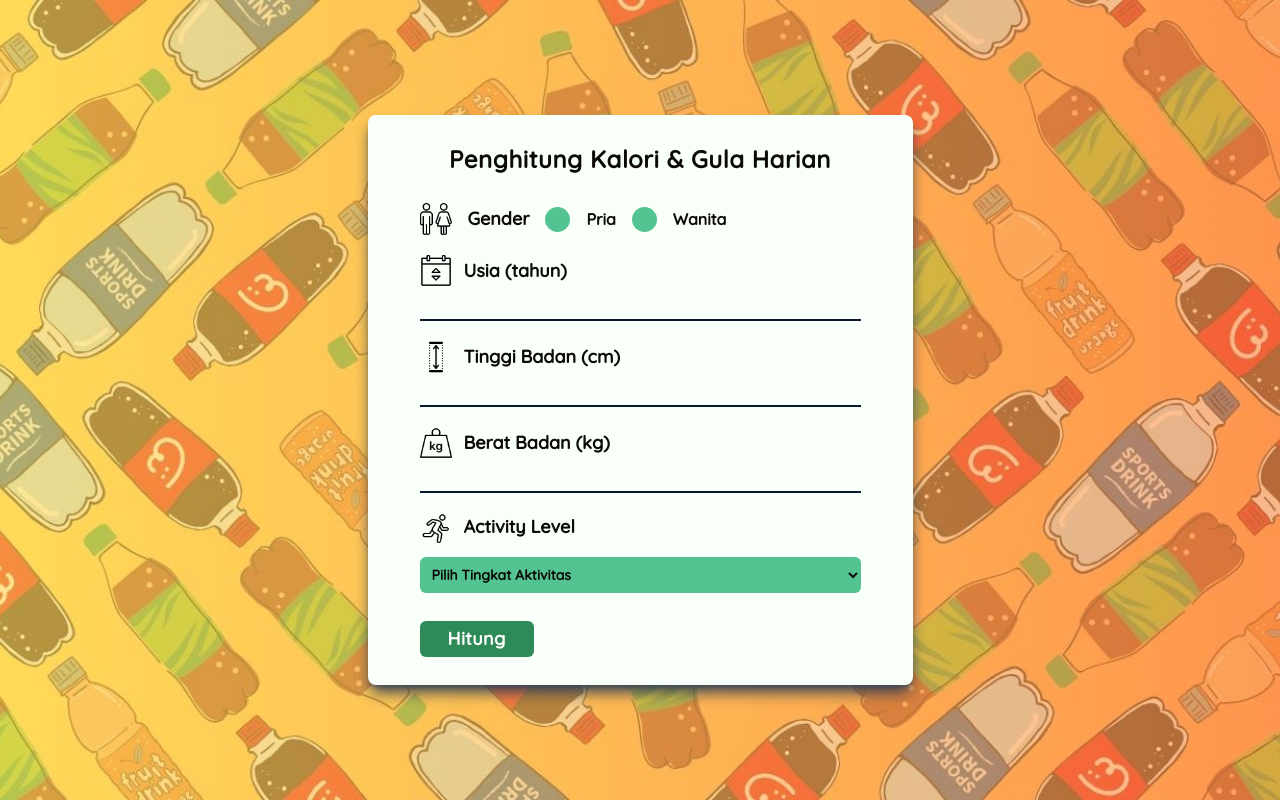
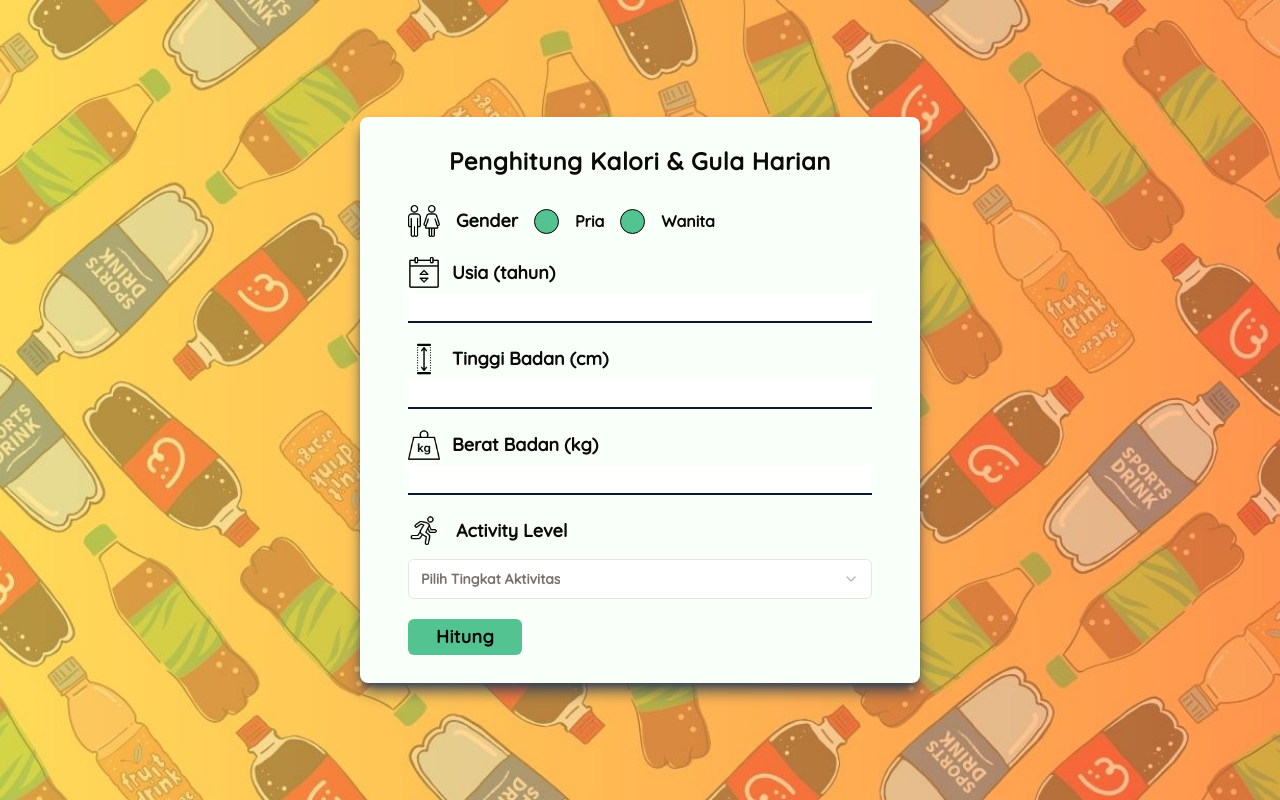
Before and after one commit to GaluhPncWirs/consumption-limit-for-packaged-beverages, a Next.js app: page / in a window 1280 px wide. Built offline with nearby package versions, Linux system fonts and the light colour scheme.

Commit message:
sedang memperbaiki uiux dan code di halaman perhitungan kalori

```diff
--- a/src/app/global.css
+++ b/src/app/global.css
@@ -15,13 +15,11 @@
   }
 
   .inputField{
-    @apply w-full border-0 border-b-2 border-[#0B192C] bg-transparent text-lg text-gray-900 placeholder-transparent focus:outline-none focus:border-b-[#54C392] transition-all mt-3
+    @apply w-full border-0 border-b-2 border-[#0B192C] text-lg text-gray-900 focus:outline-none focus:border-b-[#54C392] transition-all mt-3
   }
 
   .labelText{
-    @apply absolute top-0 left-0 text-lg transition-all
-    peer-placeholder-shown:top-6 peer-placeholder-shown:text-lg peer-placeholder-shown:cursor-text
-    peer-focus:top-0 peer-focus:text-base peer-focus:text-black peer-focus:font-bold;
+    @apply absolute top-0 left-0 text-lg transition-all peer-placeholder-shown:top-6 peer-placeholder-shown:text-lg peer-placeholder-shown:cursor-text peer-focus:top-0 peer-focus:text-base peer-focus:text-black peer-focus:font-bold;
   }
 
   #inputGender input[type="radio"] {
@@ -34,12 +32,13 @@
     background-color: #54C392;
     border-radius: 50%;
     transition: background-color 0.3s ease;
+    border: 1px solid black;
   }
 
   #inputGender input[type="radio"]::before {
     position: absolute;
     top: -7px;
-    left: -5px;
+    left: -6px;
     width: 25px;
     height: 25px;
     font-size: 25px;
@@ -58,6 +57,7 @@
 
   #inputGender input[type="radio"]:checked {
     background-color: transparent;
+    border: none;
   }
 
   #inputGender input[type="radio"]:checked::before {
--- a/src/app/page.tsx
+++ b/src/app/page.tsx
@@ -1,163 +1,233 @@
 "use client";
-import { useEffect, useRef, useState } from "react";
+import { ReactEventHandler, useEffect, useRef, useState } from "react";
 import { useHandleInput } from "./hooks/handle-input";
 import Image from "next/image";
 import ModalBox from "@/components/modalBox/modalSucces";
 import IconWarning from "@/components/warningIcon/icon";
 import ComponentInput from "@/components/input/content";
+import {
+  Select,
+  SelectContent,
+  SelectGroup,
+  SelectItem,
+  SelectLabel,
+  SelectTrigger,
+  SelectValue,
+} from "@/components/ui/select";
 
 export default function DisplayInputUser() {
-  const male = useRef<HTMLInputElement>(null);
-  const female = useRef<HTMLInputElement>(null);
-  const ages = useRef<HTMLInputElement>(null);
-  const bodyHeight = useRef<HTMLInputElement>(null);
-  const bodyWeight = useRef<HTMLInputElement>(null);
-  const activityLevel = useRef<HTMLSelectElement>(null);
+  const [selectedValueActivityLevel, setSelectedValueActivityLevel] =
+    useState<string>("");
   const [modalBox, setModalBox] = useState<boolean>(false);
   const [modalErrorBox, setModalErrorBox] = useState<boolean>(false);
   const [yourMaxSugar, setYourMaxSugar] = useState<number>(0);
-  const [tdee, setTdee] = useState<number>(0);
+  const [TDEE, setTDEE] = useState<number>(0);
   const [validate, setValidate] = useState<boolean>(false);
 
   const { mustFilled, handleValueInput, isFormFilled, setMustFilled } =
     useHandleInput({
+      gender: "",
       age: "",
       height: "",
       weight: "",
-      gender: "",
       activityLevel: "",
     });
 
-  const maxAge = mustFilled.age.length;
-  const maxHeight = mustFilled.height.length;
-  const maxWeight = mustFilled.weight.length;
+  function handleCalculateCalories(event: any) {
+    event.preventDefault();
 
-  function calculateMaxSugar() {
+    const gender = mustFilled.gender;
+    const age = Number(mustFilled.age);
+    const heightBody = Number(mustFilled.height);
+    const weightBody = Number(mustFilled.weight);
+
+    const maxLengthAge = mustFilled.age.length;
+    const maxLengthHeight = mustFilled.height.length;
+    const maxLengthWeight = mustFilled.weight.length;
+
     if (
-      maxAge > 2 ||
-      maxHeight > 3 ||
-      maxWeight > 2 ||
-      mustFilled.age >= 60 ||
-      mustFilled.age <= 10 ||
-      mustFilled.height >= 200 ||
-      mustFilled.height <= 50 ||
-      mustFilled.weight >= 80 ||
-      mustFilled.weight <= 10
+      maxLengthAge > 2 ||
+      maxLengthHeight > 3 ||
+      maxLengthWeight > 2 ||
+      age >= 60 ||
+      age <= 10 ||
+      heightBody >= 200 ||
+      heightBody <= 50 ||
+      weightBody >= 80 ||
+      weightBody <= 10
     ) {
-      setModalErrorBox(true);
+      console.log("perhitungan gagal");
     } else {
-      const age = parseInt(ages.current?.value || "0");
-      const weight = parseInt(bodyWeight.current?.value || "0");
-      const height = parseInt(bodyHeight.current?.value || "0");
-      let BMR; // Basal Metabolic Rate
+      let basalMetabolicRate: number | null = null;
 
-      // jika radio button laki-laki terpilih
-      if (male.current?.checked) {
-        // jika isi radio button berupa "male"
-        if (male.current?.value === "male") {
-          // maka rumusnya ini
-          BMR = 10 * weight + 6.25 * height - 5 * age + 5;
-        }
+      if (gender === "male") {
+        basalMetabolicRate = 10 * weightBody + 6.25 * heightBody - 5 * age + 5;
       }
-      // jika radio button perempuan terpilih
-      if (female.current?.checked) {
-        // jika isi radio button berupa "female"
-        if (female.current?.value === "female") {
-          // maka rumusnya ini
-          BMR = 10 * weight + 6.25 * height - 5 * age - 161;
-        }
+
+      if (gender === "female") {
+        basalMetabolicRate =
+          10 * weightBody + 6.25 * heightBody - 5 * age + 161;
       }
-      // variabel kosong untuk menampung nilai
-      let activityFactor;
-      // cek nilai dari tingkat aktifitas
-      switch (activityLevel.current?.value) {
-        // jika tingkat aktifitas "sedentary"
+
+      let choosenActivityLevel: number | null = null;
+
+      switch (selectedValueActivityLevel) {
         case "sedentary":
-          // maka "activityFactor = 1.2" akan mengisi nilai
-          activityFactor = 1.2;
+          choosenActivityLevel = 1.2;
           break;
         case "lightlyActive":
-          activityFactor = 1.375;
+          choosenActivityLevel = 1.375;
           break;
         case "moderatelyActive":
-          activityFactor = 1.55;
+          choosenActivityLevel = 1.55;
           break;
         case "veryActive":
-          activityFactor = 1.725;
+          choosenActivityLevel = 1.725;
           break;
         case "extraActive":
-          activityFactor = 1.9;
+          choosenActivityLevel = 1.9;
           break;
         default:
-          activityFactor = 1.2;
+          choosenActivityLevel = 1.2;
       }
 
-      // lalu variabel TDEE menyimpan jumlah kalori perhari
-      const TDEE = BMR! * activityFactor;
-      // untuk menghitung jumlah gula perhari
-      const kalori = TDEE * 0.1; // berdasarkan pedoman WHO 10%
-      const maxSugarPerGrams = kalori / 4; // hasil kalori dibagi 4 karena 1 g gula = 4 kalori
-      setYourMaxSugar(maxSugarPerGrams);
-      setTdee(TDEE);
-      // let maxCalories;
-
-      // const convertToMeters = height / 100;
-      // const heightSquares = Math.pow(convertToMeters, 2);
-      // let bodyMassIndex = Math.floor(weight / heightSquares);
-
-      // if (bodyMassIndex >= 30) {
-      //   // obesitas
-      //   maxCalories = TDEE * 0.05;
-      // } else {
-      //   // normal
-      //   maxCalories = TDEE * 0.1;
-      // }
+      const totalDailyEnergyExpenditure =
+        basalMetabolicRate! * choosenActivityLevel;
+      const resultTotalCalorie = totalDailyEnergyExpenditure * 0.1;
+      const resultTotalMaxSugar = resultTotalCalorie / 4;
+      // setTDEE(totalDailyEnergyExpenditure);
+      // setYourMaxSugar(resultTotalMaxSugar);
+      console.log(resultTotalMaxSugar);
     }
   }
 
-  useEffect(() => {
-    if (yourMaxSugar !== 0 && tdee !== 0) {
-      if (yourMaxSugar < 10 || yourMaxSugar > 50) {
-        setModalErrorBox(true);
-      } else {
-        setModalBox(true);
-        setValidate(true);
-      }
-    } else {
-      return undefined;
-    }
-  }, [yourMaxSugar, tdee]);
+  // function calculateMaxSugar() {
+  //   if (
+  //     maxAge > 2 ||
+  //     maxHeight > 3 ||
+  //     maxWeight > 2 ||
+  //     mustFilled.age >= 60 ||
+  //     mustFilled.age <= 10 ||
+  //     mustFilled.height >= 200 ||
+  //     mustFilled.height <= 50 ||
+  //     mustFilled.weight >= 80 ||
+  //     mustFilled.weight <= 10
+  //   ) {
+  //     setModalErrorBox(true);
+  //   } else {
+  //     const age = parseInt(ages.current?.value || "0");
+  //     const weight = parseInt(bodyWeight.current?.value || "0");
+  //     const height = parseInt(bodyHeight.current?.value || "0");
+  //     let BMR; // Basal Metabolic Rate
 
-  useEffect(() => {
-    if (!validate) {
-      document.cookie =
-        "formFilledSuccess=; expires=Thu, 01 Jan 1970 00:00:00 UTC; path=/";
-      localStorage.removeItem("maxSugars");
-    } else {
-      document.cookie = "formFilledSuccess=true; path=/";
-      localStorage.setItem("maxSugars", String(yourMaxSugar));
-    }
-  }, [validate, yourMaxSugar]);
+  //     // jika radio button laki-laki terpilih
+  //     if (male.current?.checked) {
+  //       // jika isi radio button berupa "male"
+  //       if (male.current?.value === "male") {
+  //         // maka rumusnya ini
+  //         BMR = 10 * weight + 6.25 * height - 5 * age + 5;
+  //       }
+  //     }
+  //     // jika radio button perempuan terpilih
+  //     if (female.current?.checked) {
+  //       // jika isi radio button berupa "female"
+  //       if (female.current?.value === "female") {
+  //         // maka rumusnya ini
+  //         BMR = 10 * weight + 6.25 * height - 5 * age - 161;
+  //       }
+  //     }
 
-  useEffect(() => {
-    if (!validate) {
-      setMustFilled({
-        age: "",
-        height: "",
-        weight: "",
-        gender: "",
-        activityLevel: "",
-      });
-    }
-  }, [validate, setMustFilled, modalErrorBox]);
+  //     // variabel kosong untuk menampung nilai
+  //     let activityFactor;
+  //     // cek nilai dari tingkat aktifitas
+  //     switch (activityLevel.current?.value) {
+  //       // jika tingkat aktifitas "sedentary"
+  //       case "sedentary":
+  //         // maka "activityFactor = 1.2" akan mengisi nilai
+  //         activityFactor = 1.2;
+  //         break;
+  //       case "lightlyActive":
+  //         activityFactor = 1.375;
+  //         break;
+  //       case "moderatelyActive":
+  //         activityFactor = 1.55;
+  //         break;
+  //       case "veryActive":
+  //         activityFactor = 1.725;
+  //         break;
+  //       case "extraActive":
+  //         activityFactor = 1.9;
+  //         break;
+  //       default:
+  //         activityFactor = 1.2;
+  //     }
+
+  //     // lalu variabel TDEE menyimpan jumlah kalori perhari
+  //     const TDEE = BMR! * activityFactor;
+  //     // untuk menghitung jumlah gula perhari
+  //     const kalori = TDEE * 0.1; // berdasarkan pedoman WHO 10%
+  //     const maxSugarPerGrams = kalori / 4; // hasil kalori dibagi 4 karena 1 g gula = 4 kalori
+  //     setYourMaxSugar(maxSugarPerGrams);
+  //     setTdee(TDEE);
+  //     // let maxCalories;
+
+  //     // const convertToMeters = height / 100;
+  //     // const heightSquares = Math.pow(convertToMeters, 2);
+  //     // let bodyMassIndex = Math.floor(weight / heightSquares);
+
+  //     // if (bodyMassIndex >= 30) {
+  //     //   // obesitas
+  //     //   maxCalories = TDEE * 0.05;
+  //     // } else {
+  //     //   // normal
+  //     //   maxCalories = TDEE * 0.1;
+  //     // }
+  //   }
+  // }
+
+  // useEffect(() => {
+  //   if (yourMaxSugar !== 0 && tdee !== 0) {
+  //     if (yourMaxSugar < 10 || yourMaxSugar > 50) {
+  //       setModalErrorBox(true);
+  //     } else {
+  //       setModalBox(true);
+  //       setValidate(true);
+  //     }
+  //   } else {
+  //     return undefined;
+  //   }
+  // }, [yourMaxSugar, tdee]);
+
+  // useEffect(() => {
+  //   if (!validate) {
+  //     document.cookie =
+  //       "formFilledSuccess=; expires=Thu, 01 Jan 1970 00:00:00 UTC; path=/";
+  //     localStorage.removeItem("maxSugars");
+  //   } else {
+  //     document.cookie = "formFilledSuccess=true; path=/";
+  //     localStorage.setItem("maxSugars", String(yourMaxSugar));
+  //   }
+  // }, [validate, yourMaxSugar]);
+
+  // useEffect(() => {
+  //   if (!validate) {
+  //     setMustFilled({
+  //       age: "",
+  //       height: "",
+  //       weight: "",
+  //       gender: "",
+  //       activityLevel: "",
+  //     });
+  //   }
+  // }, [validate, setMustFilled, modalErrorBox]);
 
   return (
     <div className="flex items-center justify-center h-screen">
-      <div className="bg-[#f9fff9] rounded-lg py-7 px-3 mx-auto shadow-lg shadow-slate-700">
+      <div className="bg-[#f9fff9] rounded-lg py-7 shadow-lg shadow-slate-700 sm:w-[30rem] lg:w-[35rem]">
         <h1 className="text-center mb-7 text-2xl font-bold tracking-wide max-[640px]:text-xl">
           Penghitung Kalori & Gula Harian
         </h1>
-        <form id="sugarForm" className="mx-10">
+        <form className="mx-12" onSubmit={(e) => handleCalculateCalories(e)}>
           <div className="flex flex-col justify-center gap-y-5">
             <div
               className="flex gap-5 items-center font-semibold"
@@ -176,9 +246,7 @@ export default function DisplayInputUser() {
                   type="radio"
                   value="male"
                   id="gender"
-                  name="gender"
-                  ref={male}
-                  className="cursor-pointer bg-green-200"
+                  className="cursor-pointer"
                   onChange={handleValueInput}
                   checked={mustFilled.gender === "male"}
                 />
@@ -188,9 +256,7 @@ export default function DisplayInputUser() {
                   type="radio"
                   value="female"
                   id="gender"
-                  name="gender"
-                  ref={female}
-                  className="cursor-pointer bg-green-200"
+                  className="cursor-pointer"
                   onChange={handleValueInput}
                   checked={mustFilled.gender === "female"}
                 />
@@ -202,6 +268,7 @@ export default function DisplayInputUser() {
               titleInput="Usia (tahun)"
               srcImg="/images/pageCalculateCalories/age.png"
               altImg="age"
+              htmlFor="age"
             >
               <input
                 type="number"
@@ -209,7 +276,6 @@ export default function DisplayInputUser() {
                 min={10}
                 max={60}
                 className="inputField peer"
-                ref={ages}
                 onChange={handleValueInput}
                 value={mustFilled.age}
                 maxLength={2}
@@ -220,6 +286,7 @@ export default function DisplayInputUser() {
               titleInput="Tinggi Badan (cm)"
               srcImg="/images/pageCalculateCalories/height.png"
               altImg="height"
+              htmlFor="height"
             >
               <input
                 type="number"
@@ -227,7 +294,6 @@ export default function DisplayInputUser() {
                 min={50}
                 max={200}
                 className="inputField peer"
-                ref={bodyHeight}
                 onChange={handleValueInput}
                 value={mustFilled.height}
               />
@@ -237,20 +303,74 @@ export default function DisplayInputUser() {
               titleInput="Berat Badan (kg)"
               srcImg="/images/pageCalculateCalories/weight.png"
               altImg="weight"
+              htmlFor="weight"
             >
               <input
                 type="number"
-                id="height"
+                id="weight"
                 min={50}
                 max={200}
                 className="inputField peer"
-                ref={bodyHeight}
                 onChange={handleValueInput}
-                value={mustFilled.height}
+                value={mustFilled.weight}
               />
             </ComponentInput>
 
-            <div className="font-semibold">
+            <div>
+              <div className="flex gap-x-4 mb-3 items-center">
+                <Image
+                  width={200}
+                  height={200}
+                  src="/images/pageCalculateCalories/activity.png"
+                  alt="activity"
+                  className="size-8"
+                />
+                <label
+                  htmlFor="activityLevel"
+                  className="inline-block text-lg font-semibold"
+                >
+                  Activity Level
+                </label>
+              </div>
+              <Select
+                value={mustFilled.activityLevel}
+                onValueChange={(value) => {
+                  setSelectedValueActivityLevel(value);
+                  handleValueInput({
+                    target: {
+                      id: "activityLevel",
+                      value: value,
+                    },
+                  });
+                }}
+              >
+                <SelectTrigger>
+                  <SelectValue placeholder="Pilih Tingkat Aktivitas" />
+                </SelectTrigger>
+                <SelectContent>
+                  <SelectGroup>
+                    <SelectLabel>Tingkat Aktivitas</SelectLabel>
+                    <SelectItem value="sedentary">
+                      Tidak Aktif (Tidak Melakukan Aktifitas Berat)
+                    </SelectItem>
+                    <SelectItem value="lightlyActive">
+                      Aktif (olahraga ringan 1-3 hari per minggu)
+                    </SelectItem>
+                    <SelectItem value="moderatelyActive">
+                      Cukup Aktif (olahraga sedang 3-5 hari per minggu)
+                    </SelectItem>
+                    <SelectItem value="veryActive">
+                      Sangat Aktif (olahraga keras 6-7 hari per minggu)
+                    </SelectItem>
+                    <SelectItem value="extraActive">
+                      Extra Aktif (olahraga sangat keras / pekerjaan fisik)
+                    </SelectItem>
+                  </SelectGroup>
+                </SelectContent>
+              </Select>
+            </div>
+
+            {/* <div className="font-semibold">
               <div className="flex gap-x-3 mb-2">
                 <Image
                   width={200}
@@ -289,23 +409,25 @@ export default function DisplayInputUser() {
                   Extra Aktif (olahraga yang sangat keras atau pekerjaan fisik)
                 </option>
               </select>
-            </div>
+            </div> */}
           </div>
 
           <button
-            onClick={calculateMaxSugar}
+            // onClick={calculateMaxSugar}
+            type="submit"
             disabled={!isFormFilled()}
-            className="disabled:cursor-not-allowed text-white mt-7 mx-auto py-1 text-center rounded-md bg-[#2e8b57] hover:bg-[#27744a] cursor-pointer font-semibold tracking-wide px-7 text-lg max-[640px]:mt-4"
+            className="disabled:cursor-not-allowed mt-5 mx-auto py-1 text-center rounded-md bg-[#54C392] hover:bg-green-500 cursor-pointer font-semibold tracking-wide px-7 text-lg"
           >
             Hitung
           </button>
         </form>
+
         <div>
           {validate === true && (
             <ModalBox
               setModalBox={setModalBox}
               yourMaxSugar={yourMaxSugar}
-              tdee={tdee}
+              tdee={TDEE}
               setValidate={setValidate}
             />
           )}
--- a/src/components/input/content.js
+++ b/src/components/input/content.js
@@ -1,15 +1,11 @@
 import Image from "next/image";
 
 export default function ComponentInput(props) {
-  const { children, titleInput, srcImg, altImg } = props;
+  const { children, titleInput, srcImg, altImg, htmlFor } = props;
   return (
     <div className="relative pt-6 font-semibold group">
       {children}
-      <label
-        htmlFor="age"
-        className="labelText flex flex-row-reverse gap-3 items-center"
-      >
-        <span>{titleInput}</span>
+      <label htmlFor={htmlFor} className="labelText flex gap-3 items-center">
         <Image
           width={200}
           height={200}
@@ -17,6 +13,7 @@ export default function ComponentInput(props) {
           alt={altImg}
           className="size-8 transition-all duration-200 ease-in-out group-focus-within:size-7"
         />
+        <span>{titleInput}</span>
       </label>
     </div>
   );
--- a/src/components/ui/select.tsx
+++ b/src/components/ui/select.tsx
@@ -1,16 +1,16 @@
-"use client"
+"use client";
 
-import * as React from "react"
-import * as SelectPrimitive from "@radix-ui/react-select"
-import { Check, ChevronDown, ChevronUp } from "lucide-react"
+import * as React from "react";
+import * as SelectPrimitive from "@radix-ui/react-select";
+import { Check, ChevronDown, ChevronUp } from "lucide-react";
 
-import { cn } from "@/lib/utils"
+import { cn } from "@/lib/utils";
 
-const Select = SelectPrimitive.Root
+const Select = SelectPrimitive.Root;
 
-const SelectGroup = SelectPrimitive.Group
+const SelectGroup = SelectPrimitive.Group;
 
-const SelectValue = SelectPrimitive.Value
+const SelectValue = SelectPrimitive.Value;
 
 const SelectTrigger = React.forwardRef<
   React.ElementRef<typeof SelectPrimitive.Trigger>,
@@ -19,7 +19,7 @@ const SelectTrigger = React.forwardRef<
   <SelectPrimitive.Trigger
     ref={ref}
     className={cn(
-      "flex h-10 w-full items-center justify-between rounded-md border border-input bg-background px-3 py-2 text-sm ring-offset-background data-[placeholder]:text-muted-foreground focus:outline-none focus:ring-2 focus:ring-ring focus:ring-offset-2 disabled:cursor-not-allowed disabled:opacity-50 [&>span]:line-clamp-1",
+      "flex h-10 w-full items-center justify-between rounded-md border border-input bg-background px-3 py-2 text-sm ring-offset-background data-[placeholder]:text-muted-foreground focus:outline-none focus:ring-2 focus:ring-ring focus:ring-offset-2 disabled:cursor-not-allowed disabled:opacity-50 [&>span]:line-clamp-1 font-semibold",
       className
     )}
     {...props}
@@ -29,8 +29,8 @@ const SelectTrigger = React.forwardRef<
       <ChevronDown className="h-4 w-4 opacity-50" />
     </SelectPrimitive.Icon>
   </SelectPrimitive.Trigger>
-))
-SelectTrigger.displayName = SelectPrimitive.Trigger.displayName
+));
+SelectTrigger.displayName = SelectPrimitive.Trigger.displayName;
 
 const SelectScrollUpButton = React.forwardRef<
   React.ElementRef<typeof SelectPrimitive.ScrollUpButton>,
@@ -46,8 +46,8 @@ const SelectScrollUpButton = React.forwardRef<
   >
     <ChevronUp className="h-4 w-4" />
   </SelectPrimitive.ScrollUpButton>
-))
-SelectScrollUpButton.displayName = SelectPrimitive.ScrollUpButton.displayName
+));
+SelectScrollUpButton.displayName = SelectPrimitive.ScrollUpButton.displayName;
 
 const SelectScrollDownButton = React.forwardRef<
   React.ElementRef<typeof SelectPrimitive.ScrollDownButton>,
@@ -63,9 +63,9 @@ const SelectScrollDownButton = React.forwardRef<
   >
     <ChevronDown className="h-4 w-4" />
   </SelectPrimitive.ScrollDownButton>
-))
+));
 SelectScrollDownButton.displayName =
-  SelectPrimitive.ScrollDownButton.displayName
+  SelectPrimitive.ScrollDownButton.displayName;
 
 const SelectContent = React.forwardRef<
   React.ElementRef<typeof SelectPrimitive.Content>,
@@ -96,8 +96,8 @@ const SelectContent = React.forwardRef<
       <SelectScrollDownButton />
     </SelectPrimitive.Content>
   </SelectPrimitive.Portal>
-))
-SelectContent.displayName = SelectPrimitive.Content.displayName
+));
+SelectContent.displayName = SelectPrimitive.Content.displayName;
 
 const SelectLabel = React.forwardRef<
   React.ElementRef<typeof SelectPrimitive.Label>,
@@ -108,8 +108,8 @@ const SelectLabel = React.forwardRef<
     className={cn("py-1.5 pl-8 pr-2 text-sm font-semibold", className)}
     {...props}
   />
-))
-SelectLabel.displayName = SelectPrimitive.Label.displayName
+));
+SelectLabel.displayName = SelectPrimitive.Label.displayName;
 
 const SelectItem = React.forwardRef<
   React.ElementRef<typeof SelectPrimitive.Item>,
@@ -131,8 +131,8 @@ const SelectItem = React.forwardRef<
 
     <SelectPrimitive.ItemText>{children}</SelectPrimitive.ItemText>
   </SelectPrimitive.Item>
-))
-SelectItem.displayName = SelectPrimitive.Item.displayName
+));
+SelectItem.displayName = SelectPrimitive.Item.displayName;
 
 const SelectSeparator = React.forwardRef<
   React.ElementRef<typeof SelectPrimitive.Separator>,
@@ -143,8 +143,8 @@ const SelectSeparator = React.forwardRef<
     className={cn("-mx-1 my-1 h-px bg-muted", className)}
     {...props}
   />
-))
-SelectSeparator.displayName = SelectPrimitive.Separator.displayName
+));
+SelectSeparator.displayName = SelectPrimitive.Separator.displayName;
 
 export {
   Select,
@@ -157,4 +157,4 @@ export {
   SelectSeparator,
   SelectScrollUpButton,
   SelectScrollDownButton,
-}
+};
```
Also changed, not shown: public/images/pageCalculateCalories/age-color.png (added).
